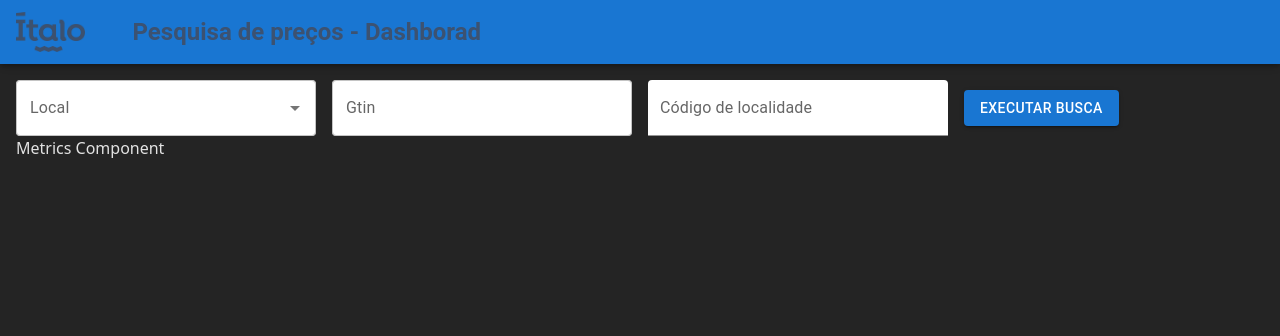
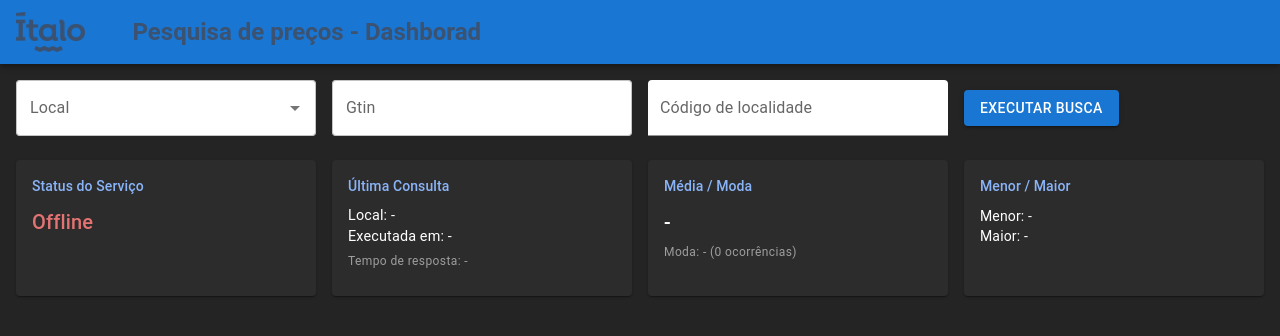
Before and after one commit to Grupo-Italo/Menor-Preco, a React (Vite) app: page / in a window 1280 px wide. Shown: the top 336 px of the page. Built offline with nearby package versions, Linux system fonts and the light colour scheme.

Commit message:
Métricas adicionadas

```diff
--- a/src/components/Listing.jsx
+++ b/src/components/Listing.jsx
@@ -1,5 +1,39 @@
 import { DataGrid } from '@mui/x-data-grid';
 import { Box } from '@mui/material';
+
+const tableStyles = {
+    backgroundColor: '#2c2c2c',
+    color: 'white',
+    border: 'none',
+    '& .MuiDataGrid-cell': {
+        color: 'white',
+        borderColor: '#3a3a3a',
+    },
+    '& .MuiDataGrid-columnHeaders': {
+        backgroundColor: '#1a1a1a',
+        borderColor: '#3a3a3a',
+    },
+    '& .MuiDataGrid-columnHeaderTitle': {
+        color: '#8ab4f8',
+        fontWeight: 'bold',
+    },
+    '& .MuiDataGrid-footerContainer': {
+        backgroundColor: '#1a1a1a',
+        borderColor: '#3a3a3a',
+    },
+    '& .MuiTablePagination-root, & .MuiIconButton-root': {
+        color: 'white',
+    },
+    '& .MuiDataGrid-row': {
+        borderColor: '#3a3a3a',
+        '&:hover': {
+            backgroundColor: '#3a3a3a',
+        },
+    },
+    '& .MuiDataGrid-menuIcon, & .MuiDataGrid-sortIcon': {
+        color: '#8ab4f8',
+    },
+};
 
 export function Listing({ data }) {
     if (!data) {
@@ -10,14 +44,14 @@ export function Listing({ data }) {
         id: item.id,
         loja: item.estabelecimento.nm_emp,
         preco: item.valor,
-        // distancia: item.estabelecimento.distancia,
+        endereco: `${item.estabelecimento.nm_logr}, ${item.estabelecimento.nr_logr} - ${item.estabelecimento.bairro}`,
         cidade: item.estabelecimento.mun
     }));
 
     const columns = [
-        { field: 'loja', headerName: 'Loja', width: 600 },
+        { field: 'loja', headerName: 'Loja', width: 400 },
         { field: 'preco', headerName: 'Preço', width: 120 },
-        // { field: 'Distancia (km)', headerName: 'Distancia', width: 250 },
+        { field: 'endereco', headerName: 'Endereço', width: 400 },
         { field: 'cidade', headerName: 'Cidade/UF', width: 180 }
     ];
 
@@ -30,6 +64,7 @@ export function Listing({ data }) {
                 initialState={{
                     pagination: { paginationModel: { pageSize: 10, page: 0 } }
                 }}
+                sx={tableStyles}
             />
         </Box>
     );
--- a/src/components/Metrics.jsx
+++ b/src/components/Metrics.jsx
@@ -1,7 +1,109 @@
-export function Metrics() {
+import { Box, Card, CardContent, Typography } from '@mui/material';
+
+export function Metrics({ data }) {
+    const calcularMetricas = () => {
+        if (!data || !data.produtos || data.produtos.length === 0) {
+            return {
+                media: '-',
+                moda: '-',
+                menor: '-',
+                maior: '-',
+                totalOcorrencias: 0,
+                statusServico: 'Offline',
+                tempo: '-'
+            };
+        }
+
+        const precos = data.produtos.map(p => parseFloat(p.valor));
+        const menor = data.precos?.min
+        const maior = data.precos?.max
+        const media = (precos.reduce((a, b) => a + b, 0) / precos.length).toFixed(2);
+
+        const frequencia = {};
+        precos.forEach(preco => {
+            const precoFormatado = preco.toFixed(2);
+            frequencia[precoFormatado] = (frequencia[precoFormatado] || 0) + 1;
+        });
+        const maxFreq = Math.max(...Object.values(frequencia));
+        const moda = Object.keys(frequencia).find(key => frequencia[key] === maxFreq);
+
+        return {
+            media: `R$ ${media}`,
+            moda: `R$ ${moda}`,
+            menor: menor,
+            maior: maior,
+            totalOcorrencias: maxFreq,
+            statusServico: 'Online',
+            tempo: data.tempo ? `${data.tempo}ms` : '-'
+        };
+    };
+
+    const metricas = calcularMetricas();
+    const ultimaConsulta = data ? {
+        local: data.local || '-',
+        executadaEm: new Date().toLocaleString('pt-BR'),
+        tempo: metricas.tempo
+    } : { local: '-', executadaEm: '-', tempo: '-' };
+
     return (
-        <>
-            Metrics Component
-        </>
+        <Box sx={{ mt: 3, mb: 3, width: '100%' }}>
+            <Box sx={{ display: 'flex', gap: 2, width: '100%' }}>
+                <Card sx={{ backgroundColor: '#2c2c2c', color: 'white', flex: 1, minHeight: '120px' }}>
+                    <CardContent>
+                        <Typography variant="subtitle2" sx={{ color: '#8ab4f8', mb: 1 }}>
+                            Status do Serviço
+                        </Typography>
+                        <Typography variant="h6" sx={{ color: metricas.statusServico === 'Online' ? '#81c784' : '#e57373' }}>
+                            {metricas.statusServico}
+                        </Typography>
+                    </CardContent>
+                </Card>
+
+                <Card sx={{ backgroundColor: '#2c2c2c', color: 'white', flex: 1, minHeight: '120px' }}>
+                    <CardContent>
+                        <Typography variant="subtitle2" sx={{ color: '#8ab4f8', mb: 1 }}>
+                            Última Consulta
+                        </Typography>
+                        <Typography variant="body2" sx={{ fontSize: '0.9rem' }}>
+                            Local: {ultimaConsulta.local}
+                        </Typography>
+                        <Typography variant="body2" sx={{ fontSize: '0.9rem' }}>
+                            Executada em: {ultimaConsulta.executadaEm}
+                        </Typography>
+                        <Typography variant="caption" sx={{ color: '#9e9e9e' }}>
+                            Tempo de resposta: {ultimaConsulta.tempo}
+                        </Typography>
+                    </CardContent>
+                </Card>
+
+                <Card sx={{ backgroundColor: '#2c2c2c', color: 'white', flex: 1, minHeight: '120px' }}>
+                    <CardContent>
+                        <Typography variant="subtitle2" sx={{ color: '#8ab4f8', mb: 1 }}>
+                            Média / Moda
+                        </Typography>
+                        <Typography variant="h6">
+                            {metricas.media}
+                        </Typography>
+                        <Typography variant="caption" sx={{ color: '#9e9e9e' }}>
+                            Moda: {metricas.moda} ({metricas.totalOcorrencias} ocorrências)
+                        </Typography>
+                    </CardContent>
+                </Card>
+
+                <Card sx={{ backgroundColor: '#2c2c2c', color: 'white', flex: 1, minHeight: '120px' }}>
+                    <CardContent>
+                        <Typography variant="subtitle2" sx={{ color: '#8ab4f8', mb: 1 }}>
+                            Menor / Maior
+                        </Typography>
+                        <Typography variant="body2">
+                            Menor: {metricas.menor}
+                        </Typography>
+                        <Typography variant="body2">
+                            Maior: {metricas.maior}
+                        </Typography>
+                    </CardContent>
+                </Card>
+            </Box>
+        </Box>
     );
 }
--- a/src/index.css
+++ b/src/index.css
@@ -17,4 +17,5 @@ body {
   margin: 0;
   min-width: 320px;
   min-height: 100vh;
+  overflow: hidden;
 }
--- a/src/pages/SearchPrices.jsx
+++ b/src/pages/SearchPrices.jsx
@@ -13,7 +13,7 @@ function SearchPrices() {
             <Header />
             <Box sx={{ mt: 10, px: 2 }}>
                 <Search onDataFetched={setProductsData} />
-                <Metrics />
+                <Metrics data={productsData} />
                 <Listing data={productsData} />
             </Box>
         </>
```
